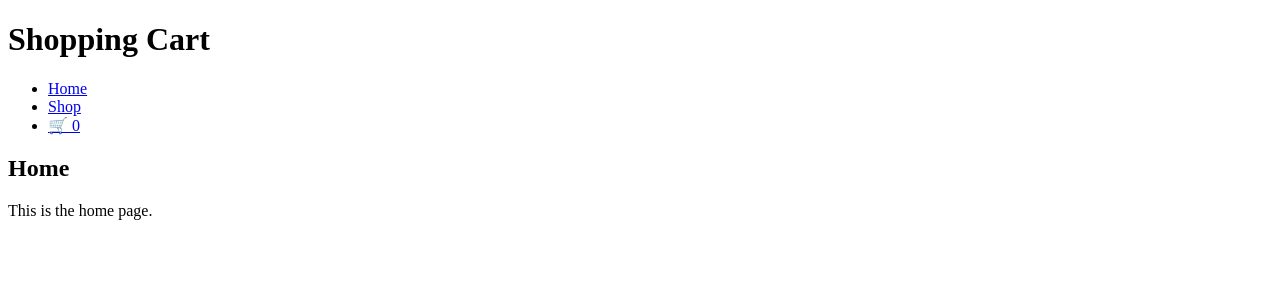
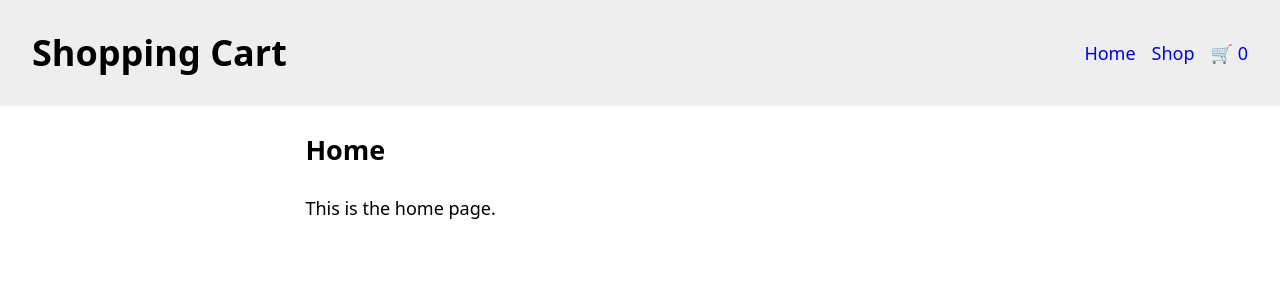
Before and after one commit to cobbland/shopping-cart, a React (Vite) app: page / in a window 1280 px wide. Shown: the top 300 px of the page. Built offline with nearby package versions, Linux system fonts and the light colour scheme.

Commit message:
Add styles

```diff
--- a/package.json
+++ b/package.json
@@ -12,7 +12,8 @@
   "dependencies": {
     "react": "^19.1.0",
     "react-dom": "^19.1.0",
-    "react-router-dom": "^7.6.3"
+    "react-router-dom": "^7.6.3",
+    "styled-components": "^6.1.19"
   },
   "devDependencies": {
     "@eslint/js": "^9.29.0",
--- a/src/App.jsx
+++ b/src/App.jsx
@@ -1,6 +1,20 @@
 import { Outlet } from "react-router-dom";
 import { useState, useEffect } from "react";
 import Nav from "./components/Nav";
+import styled from "styled-components";
+
+const Header = styled.header`
+  background-color: #00000011;
+  display: flex;
+  justify-content: space-between;
+  flex-wrap: wrap;
+  padding: 0 2rem;
+`;
+
+const Main = styled.main`
+  width: min(65ch, 100% - 4rem);
+  margin-inline: auto;
+`;
 
 export default function App() {
   const [cart, setCart] = useState(() => {
@@ -76,9 +90,13 @@ export default function App() {
 
   return (
     <>
-      <h1>Shopping Cart</h1>
-      <Nav number={number} />
-      <Outlet context={sharedData} />
+      <Header>
+        <h1>Shopping Cart</h1>
+        <Nav number={number} />
+      </Header>
+      <Main>
+        <Outlet context={sharedData} />
+      </Main>
     </>
   )
 }
--- a/src/components/Nav.jsx
+++ b/src/components/Nav.jsx
@@ -1,22 +1,44 @@
 import { Link } from "react-router-dom";
 import SmallCart from "./SmallCart";
+import styled from "styled-components";
+
+const NavList = styled.ul`
+    display: flex;
+    list-style: none;
+    gap: 1rem;
+    height: 100%;
+    margin: 0;
+    padding: 0;
+    align-items: center;
+`;
+
+const StyledLink = styled(Link)`
+
+    &:link {
+        text-decoration: none;
+    }
+
+    &:visited {
+        text-decoration: none;
+    }
+`;
 
 export default function Nav(props) {
     return (
         <div>
-            <ul>
+            <NavList>
                 <li>
-                    <Link to="home">Home</Link>
+                    <StyledLink to="home">Home</StyledLink>
                 </li>
                 <li>
-                    <Link to="shop">Shop</Link>
+                    <StyledLink to="shop">Shop</StyledLink>
                 </li>
                 <li>
-                    <Link to="cart">
+                    <StyledLink to="cart">
                         <SmallCart number={props.number} />
-                    </Link>
+                    </StyledLink>
                 </li>
-            </ul>
+            </NavList>
         </div>
     )
 }
--- a/src/main.css
+++ b/src/main.css
@@ -0,0 +1,26 @@
+* {
+    box-sizing:border-box;
+}
+
+html {
+    color-scheme: light dark;
+}
+
+body {
+    font-family: system-ui, -apple-system, BlinkMacSystemFont, 'Segoe UI', Roboto, Oxygen, Ubuntu, Cantarell, 'Open Sans', 'Helvetica Neue', sans-serif;
+    font-size: 1.125rem;
+    line-height: 1.6;
+    margin: 0;
+}
+
+img,
+picture,
+svg {
+    max-width: 100%;
+    display: block;
+}
+
+/* a:link,
+a:visited {
+    text-decoration: none;
+} */
```
Also changed, not shown: 1 other file (tests, documents, lock files or other folders).
